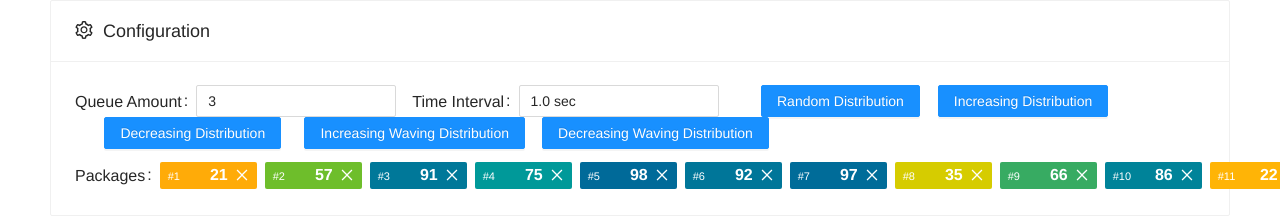
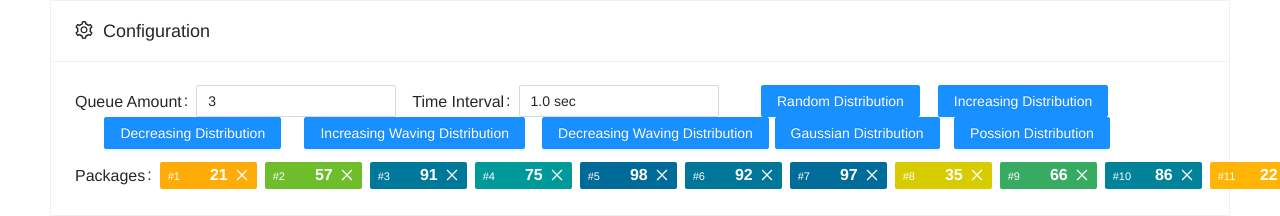
Before and after one commit to chen622/SP-PIFO-Simulator, a Vue app: page / in a window 1280 px wide. Shown: the part 84-300 px from the top of the page. Built offline with nearby package versions, Linux system fonts and the light colour scheme.

Commit message:
Gaussion & Possion Distribution

```diff
--- a/src/components/ConfigCard.vue
+++ b/src/components/ConfigCard.vue
@@ -33,6 +33,12 @@
     </a-form-item>
     <a-form-item :wrapper-col="{ span: 14, offset: 4 }">
       <a-button type="primary" @click="onSubmitWavingDe">Decreasing Waving Distribution</a-button>
+    </a-form-item>
+    <a-form-item :wrapper-col="{ span: 14, offset: 4 }">
+      <a-button type="primary" @click="onSubmitGaussian">Gaussian Distribution</a-button>
+    </a-form-item>
+    <a-form-item :wrapper-col="{ span: 14, offset: 4 }">
+      <a-button type="primary" @click="onSubmitPossion">Possion Distribution</a-button>
     </a-form-item>
     <br/>
     <a-form-item
@@ -186,6 +192,34 @@ export default {
       }
       this.$emit("changeConfig", this.formState);
     },
+    onSubmitGaussian() {
+      const array = [];
+      const data = [45, 48, 65, 68, 68, 10, 84, 22, 37, 88, 71, 89, 89, 13, 59, 66, 40, 88, 47, 89, 82, 38, 26, 78, 73, 10, 21, 81, 70, 80, 48, 65, 83, 89, 50, 30, 20, 20, 15, 40, 33, 66, 10, 58, 33, 32, 75, 24, 36, 76];
+      for (let index = 0; index < 50; index++) {
+        array.push({size: data[index], id: index});
+      }
+      this.formState.packages = array;
+
+      if (this.formState.packages.length < 1) {
+        this.$message.error("Packages can not be empty");
+        return;
+      }
+      this.$emit("changeConfig", this.formState);
+    },
+    onSubmitPossion() {
+      const array = [];
+      const data = [29, 18, 19, 23, 24, 33, 19, 29, 22, 27, 24, 27, 28, 27, 27, 25, 24, 23, 33, 26, 25, 34, 21, 31, 31, 23, 19, 19, 28, 24, 23, 27, 28, 29, 28, 26, 25, 23, 25, 28, 23, 32, 17, 26, 40, 20, 21, 24, 23, 19];
+      for (let index = 0; index < 50; index++) {
+        array.push({size: data[index], id: index});
+      }
+      this.formState.packages = array;
+
+      if (this.formState.packages.length < 1) {
+        this.$message.error("Packages can not be empty");
+        return;
+      }
+      this.$emit("changeConfig", this.formState);
+    },
     showAddTag() {
       this.inputVisible = true;
       this.newPack = 1;
```
